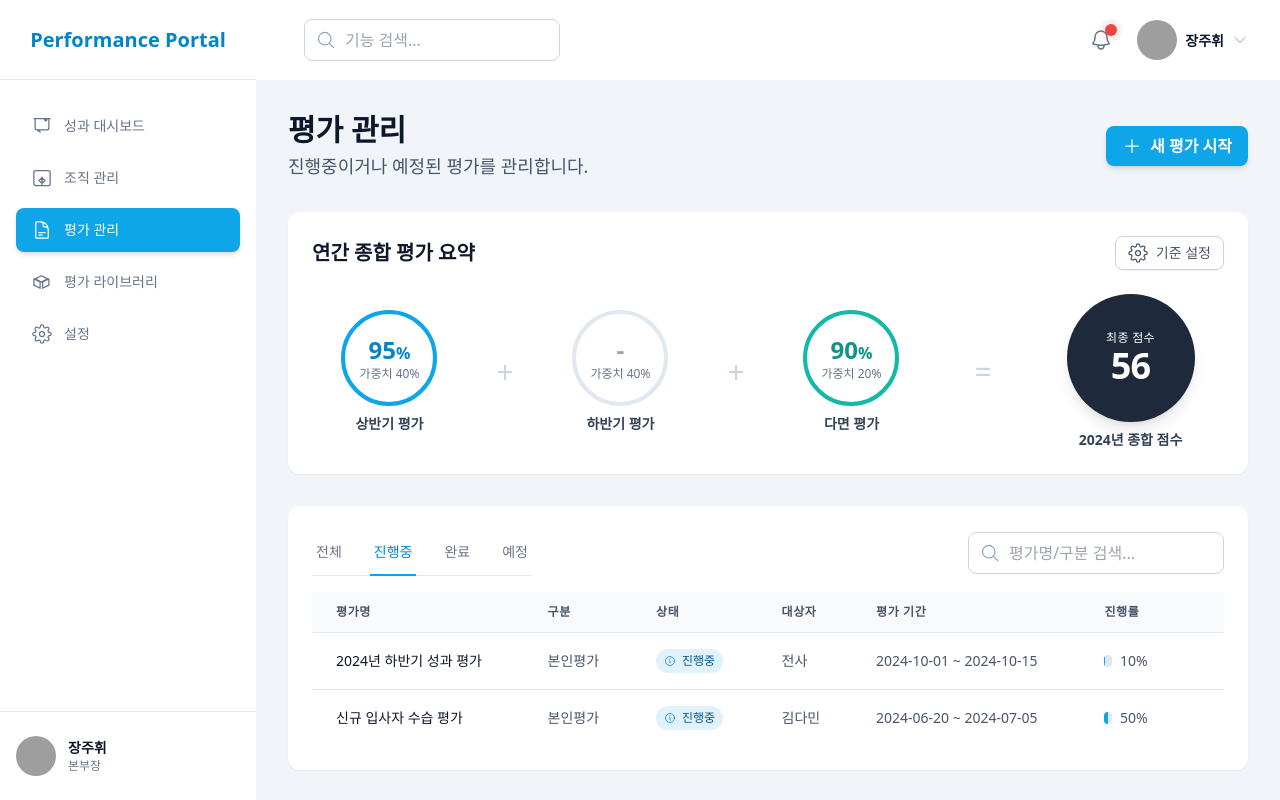
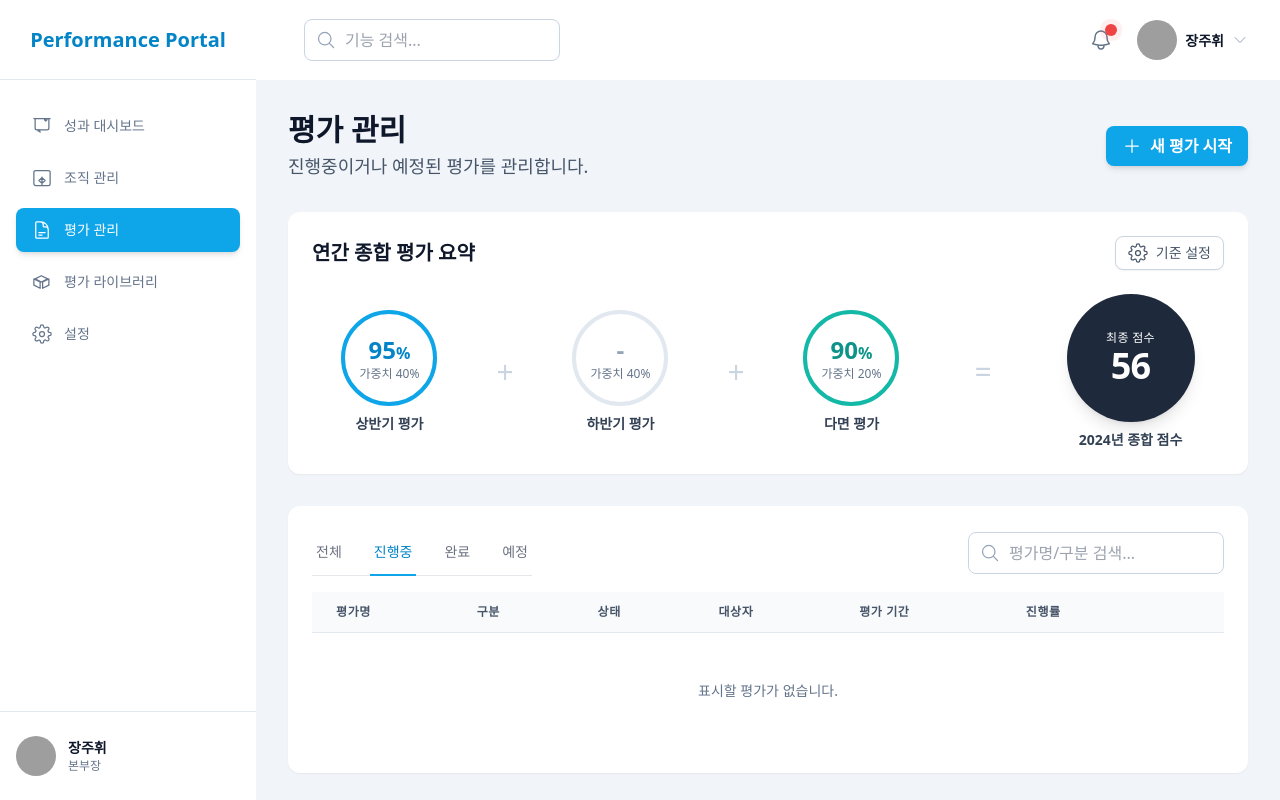
Before and after one commit to rayben80/cb-hr-gpt, a React (Vite) app: page / in a window 1280 px wide. Both pictures are taken after a click on the button "진행중". Built offline with nearby package versions, Linux system fonts and the light colour scheme; grey boxes are pictures that could not be loaded; a web font is replaced by a local one.

Commit message:
feat: add result empty state

```diff
--- a/src/components/EvaluationManagement.tsx
+++ b/src/components/EvaluationManagement.tsx
@@ -24,6 +24,25 @@ const StatusBadge = memo(({ status }: { status: Evaluation['status'] }) => {
 
 StatusBadge.displayName = 'StatusBadge';
 
+const NoResultView = memo(({ onBack }: { onBack: () => void }) => (
+    <div className="bg-white p-8 rounded-xl shadow-sm">
+        <StatusCard
+            status="info"
+            title="평가 결과가 아직 준비되지 않았습니다."
+            description="평가가 완료된 후 결과 산출이 완료되면 확인할 수 있습니다."
+            action={
+                <button
+                    onClick={onBack}
+                    className="inline-flex items-center px-4 py-2 text-sm font-medium text-slate-700 bg-white border border-slate-300 rounded-lg hover:bg-slate-50"
+                >
+                    목록으로 돌아가기
+                </button>
+            }
+        />
+    </div>
+));
+
+NoResultView.displayName = 'NoResultView';
 
 
 const ScorePill = memo(({ label, score, weight, color }: { label: string, score: number, weight: number, color: { border: string, text: string } }) => (
@@ -114,6 +133,7 @@ const EvaluationManagement = memo(() => {
     const [isLoading, setIsLoading] = useState(true);
     const [error, setError] = useState<string | null>(null);
     const [selectedEvaluationId, setSelectedEvaluationId] = useState<number | string | null>(null);
+    const [resultUnavailable, setResultUnavailable] = useState(false);
     const [searchTerm, setSearchTerm] = useState('');
 
     const [evaluationWeights, setEvaluationWeights] = useState({
@@ -125,12 +145,22 @@ const EvaluationManagement = memo(() => {
 
     const [networkState] = useNetworkStatus();
     const { showSuccess } = useError();
+    const today = useMemo(() => new Date().toISOString().slice(0, 10), []);
+
+    const normalizedEvaluations = useMemo(() => (
+        evaluations.map(e => {
+            if (e.status === '완료') return e;
+            if (e.endDate && e.endDate < today) return { ...e, status: '완료' as const };
+            if (e.startDate && e.startDate > today) return { ...e, status: '예정' as const };
+            return { ...e, status: '진행중' as const };
+        })
+    ), [evaluations, today]);
 
     // 성능 최적화: 필터링 로직 메모이제이션
     const filteredEvaluations = useMemo(() => {
         const baseEvaluations = activeTab === '전체'
-            ? evaluations
-            : evaluations.filter(e => e.status === activeTab);
+            ? normalizedEvaluations
+            : normalizedEvaluations.filter(e => e.status === activeTab);
 
         const query = searchTerm.trim().toLowerCase();
         if (!query) return baseEvaluations;
@@ -140,7 +170,7 @@ const EvaluationManagement = memo(() => {
             || e.type.toLowerCase().includes(query)
             || e.subject.toLowerCase().includes(query)
         ));
-    }, [activeTab, evaluations, searchTerm]);
+    }, [activeTab, normalizedEvaluations, searchTerm]);
 
     // 성능 최적화: 콜백 함수 메모이제이션
     const handleLaunchEvaluation = useCallback(async (newEvaluationData: Omit<Evaluation, 'id' | 'status' | 'progress' | 'score'>) => {
@@ -165,15 +195,14 @@ const EvaluationManagement = memo(() => {
     }, []);
 
     const handleViewResult = useCallback((evaluationId: string | number) => {
-        if (String(evaluationId) === String(evaluationResultData.evaluationId) ) {
-            setSelectedEvaluationId(evaluationId);
-        } else {
-            alert('이 평가에 대한 결과를 볼 수 없습니다. 데모 데이터만 사용 가능합니다.');
-        }
+        const hasResult = String(evaluationId) === String(evaluationResultData.evaluationId);
+        setResultUnavailable(!hasResult);
+        setSelectedEvaluationId(evaluationId);
     }, []);
 
     const handleBackToList = useCallback(() => {
         setSelectedEvaluationId(null);
+        setResultUnavailable(false);
     }, []);
 
     const handleSaveWeights = useCallback((newWeights: { firstHalf: number, secondHalf: number, peerReview: number }) => {
@@ -222,6 +251,9 @@ const EvaluationManagement = memo(() => {
     const tabs = useMemo(() => ['전체', '진행중', '완료', '예정'], []);
 
     if (selectedEvaluationId) {
+        if (resultUnavailable) {
+            return <NoResultView onBack={handleBackToList} />;
+        }
         return <EvaluationResult resultData={evaluationResultData} onBack={handleBackToList} />;
     }
 
@@ -239,7 +271,7 @@ const EvaluationManagement = memo(() => {
             </div>
 
             <AnnualScoreSummary
-                evaluations={evaluations}
+                evaluations={normalizedEvaluations}
                 weights={evaluationWeights}
                 onOpenSettings={handleOpenSettings}
             />
@@ -308,7 +340,11 @@ const EvaluationManagement = memo(() => {
                                 {filteredEvaluations.length === 0 ? (
                                     <tr>
                                         <td colSpan={7} className="px-6 py-12 text-center text-sm text-slate-500">
-                                            {searchTerm.trim() ? '검색 결과가 없습니다.' : '표시할 평가가 없습니다.'}
+                                            {searchTerm.trim()
+                                                ? '검색 결과가 없습니다.'
+                                                : activeTab === '완료'
+                                                    ? '완료된 평가가 없습니다.'
+                                                    : '표시할 평가가 없습니다.'}
                                         </td>
                                     </tr>
                                 ) : (
```
